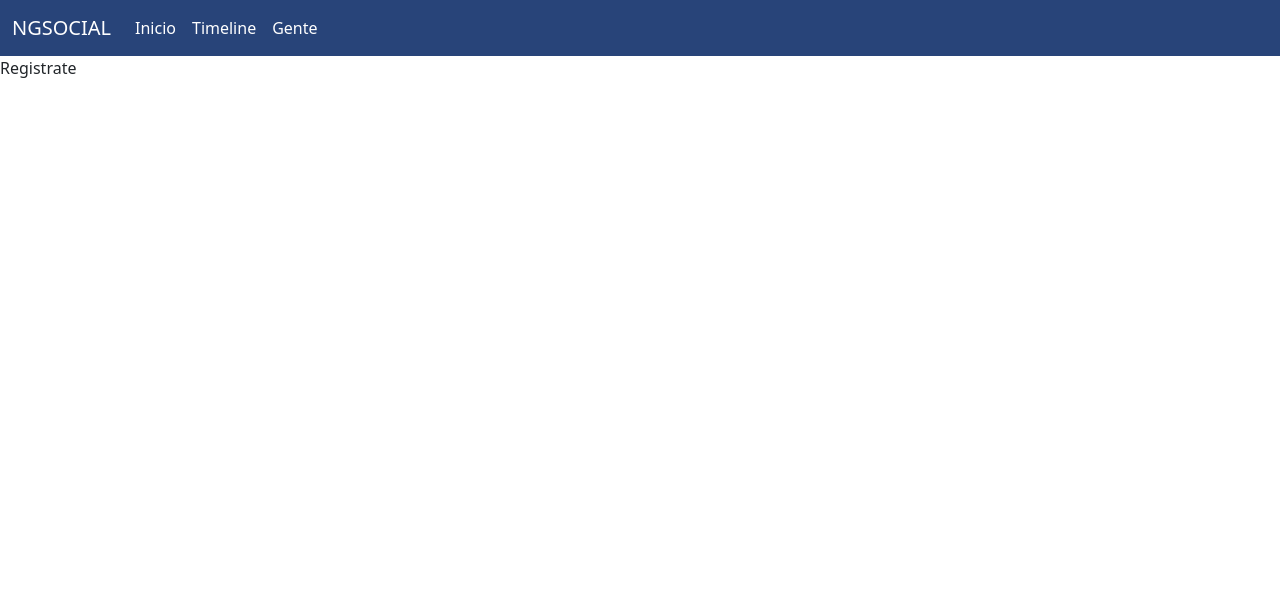
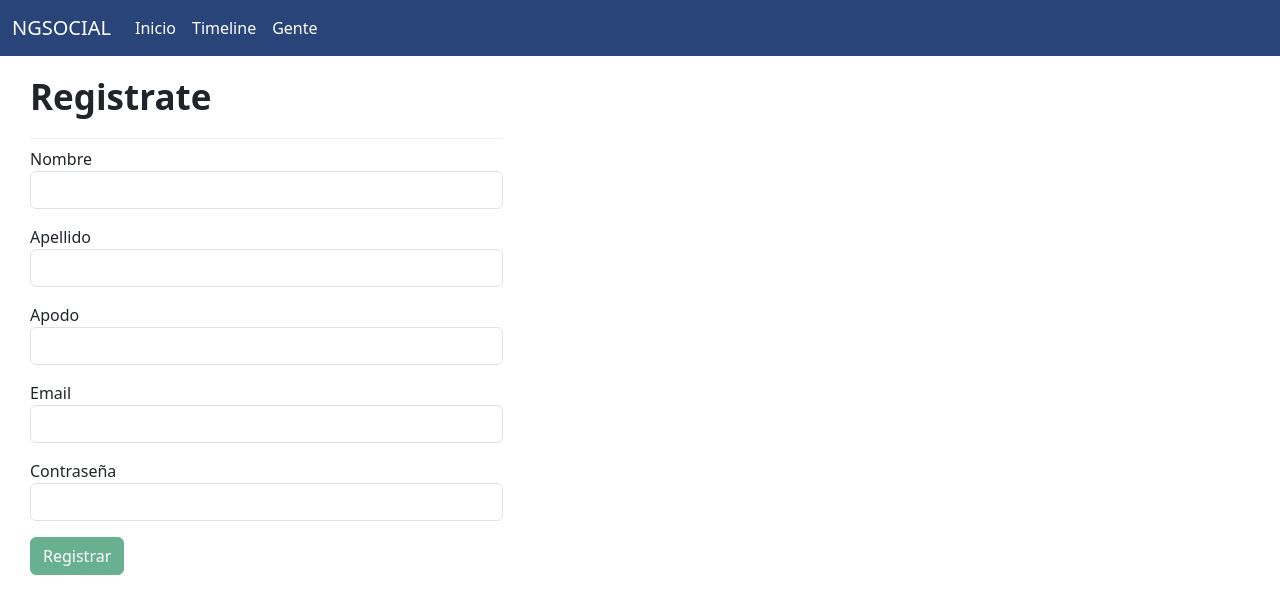
Before and after one commit to JordanArias/Red-Social-Frontend, an Angular app: page /register in a window 1280 px wide. Shown: the top 614 px of the page. Built offline with nearby package versions, Linux system fonts and the light colour scheme.

Commit message:
Implementacion de Register User y Creacion de user.service

```diff
--- a/src/app/components/register/register.css
+++ b/src/app/components/register/register.css
@@ -0,0 +1,8 @@
+/*General*/
+.h1-strong{
+    font-size: 35px;
+    font-weight: bold;
+    /* margin-left: 13px; */
+    padding-bottom: 20px;
+    border-bottom: 1px solid #eee;
+}
--- a/src/app/components/register/register.html
+++ b/src/app/components/register/register.html
@@ -1 +1,44 @@
-<p>{{title}}</p>
+<div class="col-5" style="padding: 20px 30px 0 30px;">
+    <h1 class="h1-strong">{{title}}</h1>
+    <div class="alert alert-success" *ngIf="status === 'success'">
+        Registro completado correctamente
+    </div>
+    <div class="alert alert-danger" *ngIf="status === 'error'">
+        El registro no ha podido completarse, quizas tu imail o nickname ya este en uso, intentalo de nuevo
+    </div>
+
+    <form #registerForm="ngForm" (ngSubmit)="onSubmit(registerForm)" class="col-lg-12">
+        <p>
+            <label for="name">Nombre</label>
+            <input type="text" name="name" #name="ngModel" [(ngModel)]="user.name" class="form-control" required />
+            <span *ngIf="name.invalid && (name.dirty || name.touched)">El nombre es requerido</span>
+        </p>
+        <p>
+            <label for="surname">Apellido</label>
+            <input type="text" name="surname" #surname="ngModel" [(ngModel)]="user.surname" class="form-control" required />
+            <span *ngIf="surname.invalid && (surname.dirty || surname.touched)">El apellido es requerido</span>
+        </p>
+        <p>
+            <label for="nick">Apodo</label>
+            <input type="text" name="nick" #nick="ngModel" [(ngModel)]="user.nick" class="form-control" required />
+            <span *ngIf="nick.invalid && (nick.dirty || nick.touched)">El apodo es requerido</span>
+        </p>
+        <p>
+            <label for="email">Email</label>
+            <input type="email" name="email" #email="ngModel" [(ngModel)]="user.email" class="form-control" required
+                    pattern="[a-z0-9._%+-]+@[a-z0-9.-]+\.[a-z]{2,}$"/>
+            <span *ngIf="email.invalid && (email.dirty || email.touched)">El email es requerido</span>
+        </p>
+        <p>
+            <label for="password">Contraseña</label>
+            <input type="password" name="password" #password="ngModel" [(ngModel)]="user.password" class="form-control" required />
+            <span *ngIf="password.invalid && (password.dirty || password.touched)">La contraseña es requerida</span>
+        </p>
+        <!-- <p>
+            <label for="image">Imagen</label>
+            <input type="file" name="image" #image="ngModel" [(ngModel)]="user.image" class="form-control" required />
+            <span *ngIf="image.invalid && (image.dirty || image.touched)">La imagen es requerida</span>
+        </p> -->
+        <input type="submit" value="Registrar" class="btn btn-success" [disabled]="registerForm.invalid"/>
+    </form>
+</div>
--- a/src/app/components/register/register.ts
+++ b/src/app/components/register/register.ts
@@ -1,19 +1,58 @@
 import { Component } from '@angular/core';
+import { Router, ActivatedRoute, Params } from '@angular/router';
+import { NgForm,FormsModule } from '@angular/forms';
+import { CommonModule } from '@angular/common';
+import { User } from '../../models/user.model';
+import { HttpClientModule } from '@angular/common/http';
+import { UserService } from '../../services/user.service';
+
 
 @Component({
   selector: 'app-register',
-  imports: [],
   templateUrl: './register.html',
-  styleUrl: './register.css'
+  imports: [FormsModule, CommonModule, HttpClientModule],
+  styleUrl: './register.css',
+  providers: [UserService] //sirve para inyectar el servicio en el componente y que este disponible en todo el componente, ya que si no se inyecta, no se puede usar el servicio en el componente
 })
 export class Register {
   public title:string | undefined;
+  public user: User;
 
-  constructor(){
+
+  constructor(
+    private _route: ActivatedRoute,
+    private _router: Router,
+    private _userService: UserService
+  ){
     this.title = 'Registrate';
+    this.user = new User('', '', '', '', '', '', 'ROLE_USER', '');
   }
 
   ngOnInit(){
     console.log('Register component initialized');
   }
+
+  status:any;
+  // Add the onSubmit method
+  onSubmit(form: any) {
+    console.log('Formulario enviado', this.user);
+    this._userService.register(this.user).subscribe(
+      response => {
+
+        if (response.user && response.user._id) {
+          console.log(response.user);
+          this.status = 'success';
+          form.reset();
+        }
+      },
+      error => {
+        console.log(error);
+        this.status = 'error';
+      }
+    );
+    // You can add further logic to handle the form submission here
+  }
+
+
+
 }
--- /dev/null
+++ b/src/app/services/global.ts
@@ -0,0 +1,3 @@
+export var global = {
+    url: 'http://localhost:3800/api/'
+}
--- /dev/null
+++ b/src/app/services/user.service.ts
@@ -0,0 +1,25 @@
+import { Injectable } from '@angular/core'; // Importa el decorador Injectable para permitir la inyección de dependencias.
+import { HttpClient, HttpHeaders } from '@angular/common/http'; // Importa HttpClient para realizar solicitudes HTTP y HttpHeaders para configurar los encabezados de las solicitudes.
+import { Observable } from 'rxjs'; // Importa Observable para manejar las respuestas asíncronas.
+import { User } from '../models/user.model'; // Importa el modelo User que define la estructura de un usuario.
+import { global } from './global'; // Importa la configuración global, que incluye la URL base de la API.
+
+@Injectable() // Marca la clase como un servicio que puede ser inyectado en otros componentes o servicios.
+export class UserService {
+    public url: string; // Declara una propiedad para almacenar la URL base de la API.
+    public identity: User | undefined; // Declara una propiedad para almacenar la identidad del usuario (opcional).
+    public token: any; // Declara una propiedad para almacenar el token de autenticación (opcional).
+
+    constructor(
+        private _http: HttpClient // Inyecta HttpClient en el constructor para poder realizar solicitudes HTTP.
+    ) {
+        this.url = global.url; // Asigna la URL base de la API desde la configuración global.
+    }
+
+    register(user: User): Observable<any> { // Método para registrar un nuevo usuario, recibe un objeto User y devuelve un Observable.
+        let params = JSON.stringify(user); // Convierte el objeto user en una cadena JSON.
+        let headers = new HttpHeaders().set('Content-Type', 'application/json'); // Configura los encabezados de la solicitud, indicando que el contenido es JSON.
+
+        return this._http.post(this.url + 'register', params, { headers: headers }); // Realiza una solicitud POST a la URL de registro, enviando los parámetros y los encabezados configurados.
+    }
+}
```
